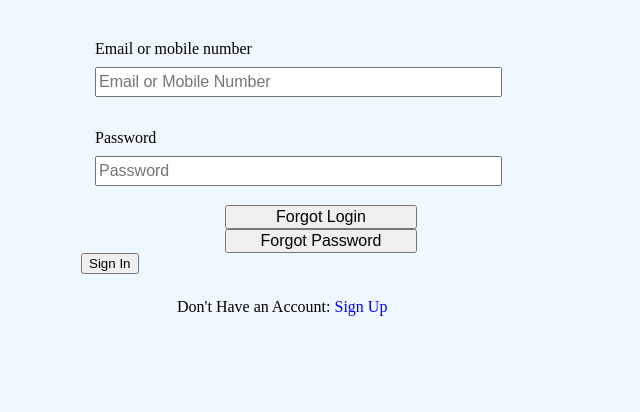
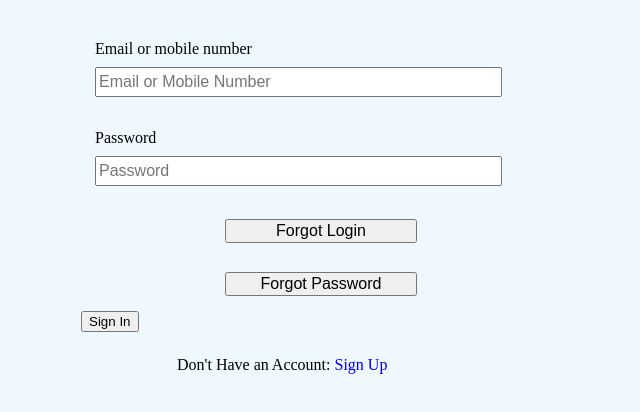
Before and after one commit to malcolm5858/CS-487-Project, a plain HTML site: page signin.html in a window 1280 px wide. Shown: the part 204-616 px from the top of the page, without its empty margins (319-959 px from the left). Drawn offline with Linux system fonts and the light colour scheme.

Commit message:
Update signin.css

```diff
--- a/signin.css
+++ b/signin.css
@@ -44,7 +44,7 @@ fieldset input:hover{
 .forgot input{
 	width: 40%;
 	font-size:1em;
-	margin: 0% 30% 0% 30%;
+	margin: 3% 30% 3% 30%;
 
 
 }
```
